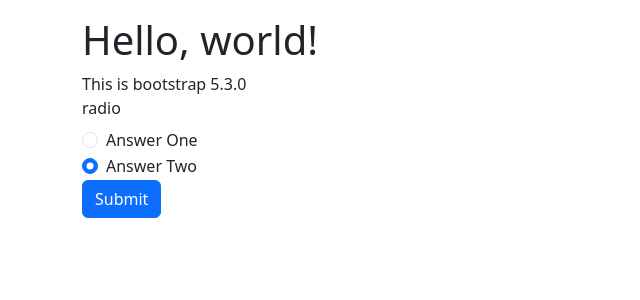
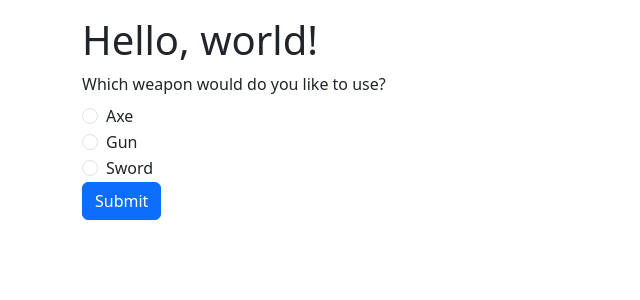
Before and after one commit to Hassan-Mallah/potential-hero, a Django app: page / in a window 1280 px wide. Shown: the top 300 px of the page, without its empty margins (0-640 px from the left). Run offline with Django 4.2, Linux system fonts and the light colour scheme.

Commit message:
post request

```diff
--- a/webApp/game/templates/index.html
+++ b/webApp/game/templates/index.html
@@ -14,25 +14,18 @@
 <div class="container mt-3">
 
     <h1>Hello, world!</h1>
-    <label class="form-check-label">
-        This is bootstrap 5.3.0
-    </label>
-
 
     <form action="." method="post">
-        <label class="form-label">radio</label>
+        <label class="form-label">{{ question }}</label>
+        {% for i in answers %}
         <div class="form-check">
-            <input class="form-check-input" type="radio" name="flexRadioDefault" id="flexRadioDefault1" value="one">
-            <label class="form-check-label" for="flexRadioDefault1">
-                Answer One
+            <input class="form-check-input" type="radio" name="flexRadioDefault" value={{ i }}>
+            <label class="form-check-label">
+                {{ i }}
             </label>
         </div>
-        <div class="form-check">
-            <input class="form-check-input" type="radio" name="flexRadioDefault" id="flexRadioDefault2" checked value="two">
-            <label class="form-check-label" for="flexRadioDefault2">
-                Answer Two
-            </label>
-        </div>
+        {% endfor %}
+
         <button type="submit" class="btn btn-primary">Submit</button>
     </form>
 </div>
--- a/webApp/game/views.py
+++ b/webApp/game/views.py
@@ -8,6 +8,10 @@ from django.views.decorators.csrf import csrf_exempt
 @csrf_exempt
 def index(request: HttpRequest):
     print(request.POST)
+    context = {
+        'question': 'Which weapon would do you like to use?',
+        'answers': ['Axe', 'Gun', 'Sword']
+    }
 
     template = loader.get_template('index.html')
-    return HttpResponse(template.render({}))
+    return HttpResponse(template.render(context))
```
